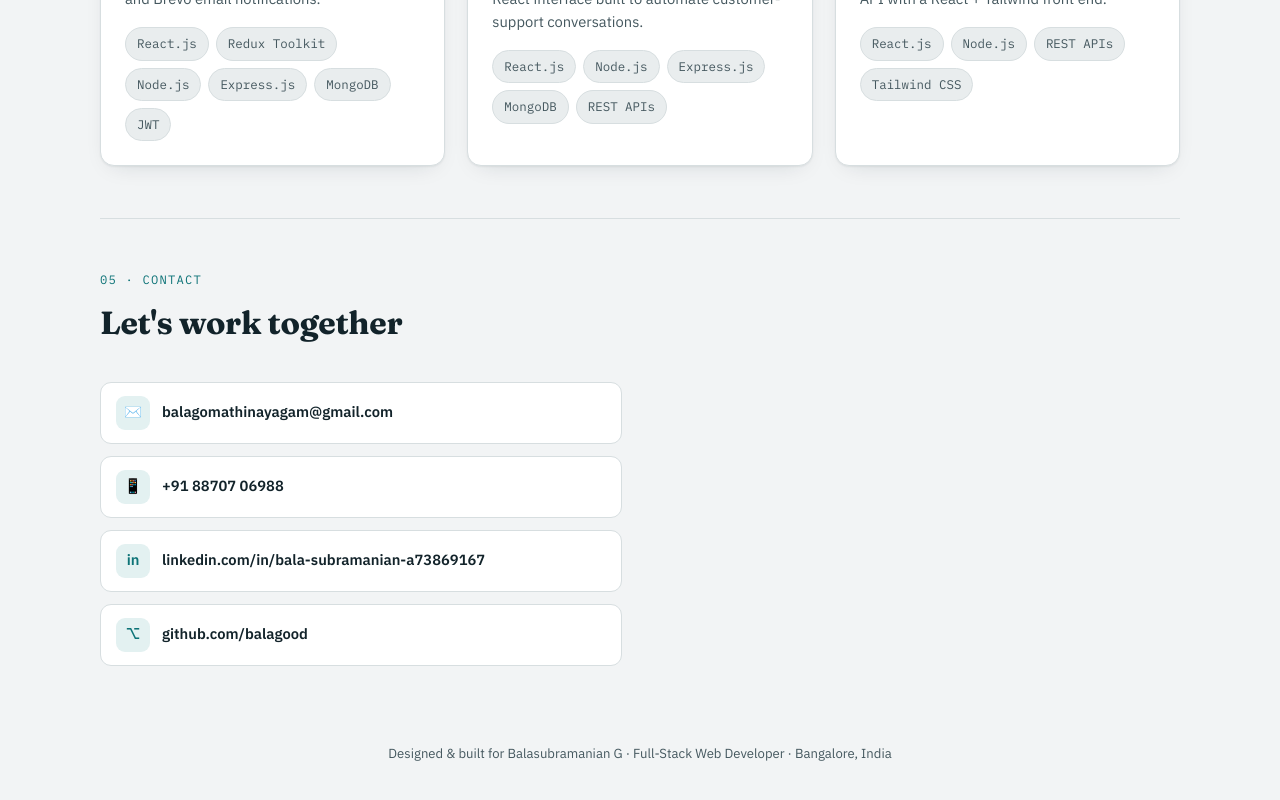
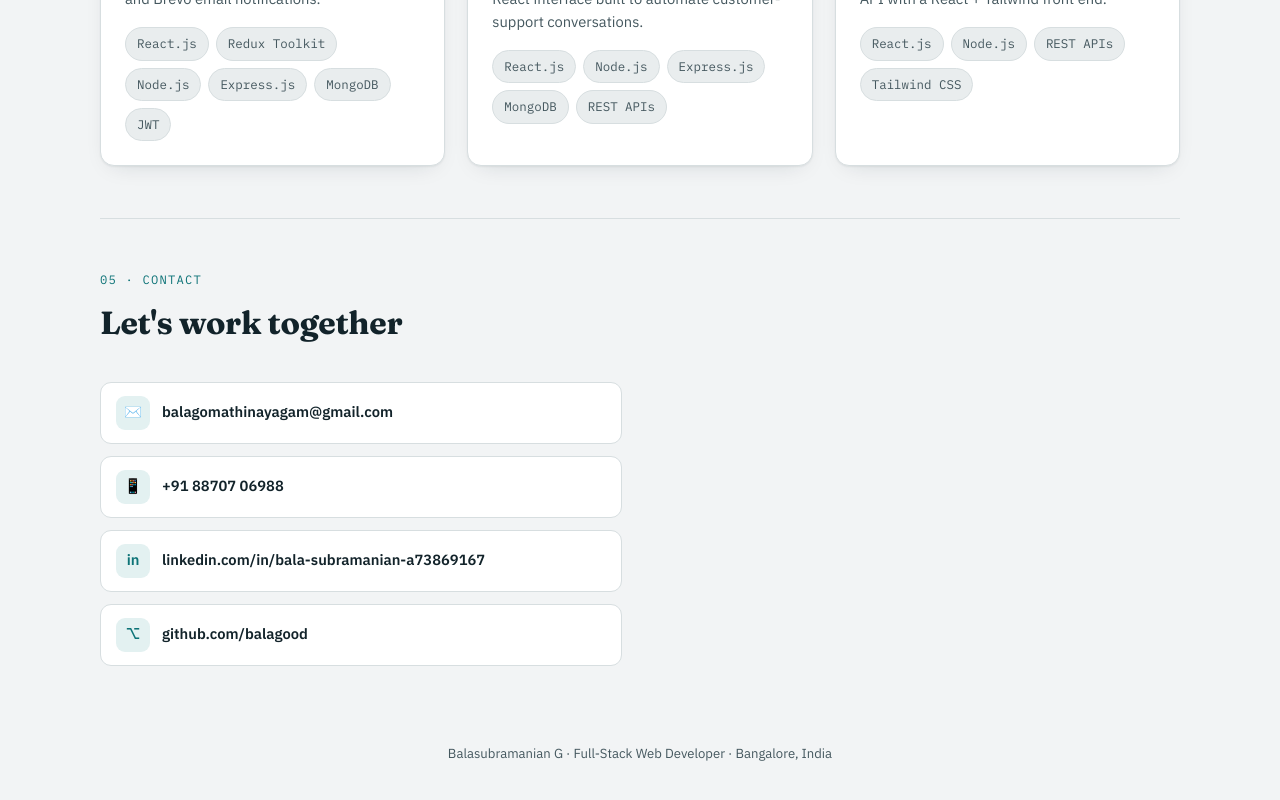
Before and after one commit to balagood/portfolio, a plain HTML site: page index.html in a window 1280 px wide. Shown: the part 3450-4250 px from the top of the page. Drawn offline with Linux system fonts and the light colour scheme.

Commit message:
update the

```diff
--- a/index.html
+++ b/index.html
@@ -596,7 +596,7 @@
 </main>
 
 <footer>
-  <div class="wrap">Designed &amp; built for Balasubramanian G · Full-Stack Web Developer · Bangalore, India</div>
+  <div class="wrap">Balasubramanian G · Full-Stack Web Developer · Bangalore, India</div>
 </footer>
 
 <script>
```
